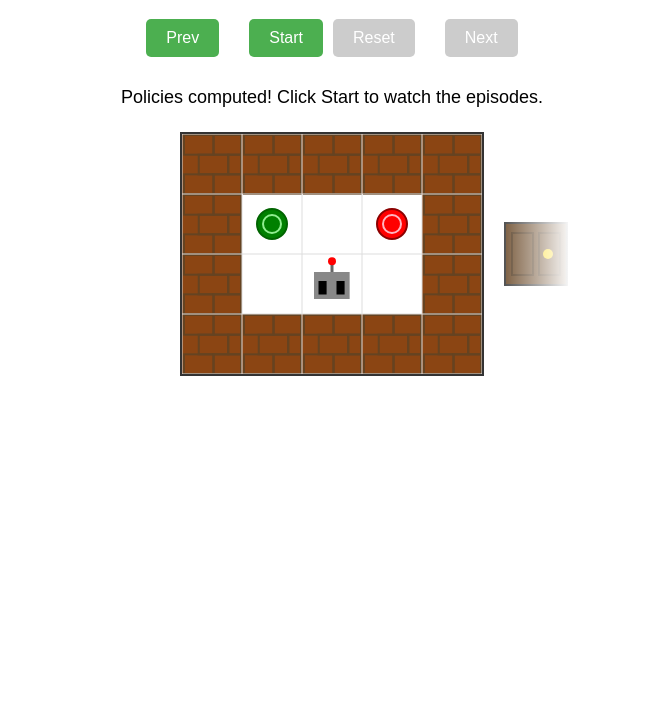
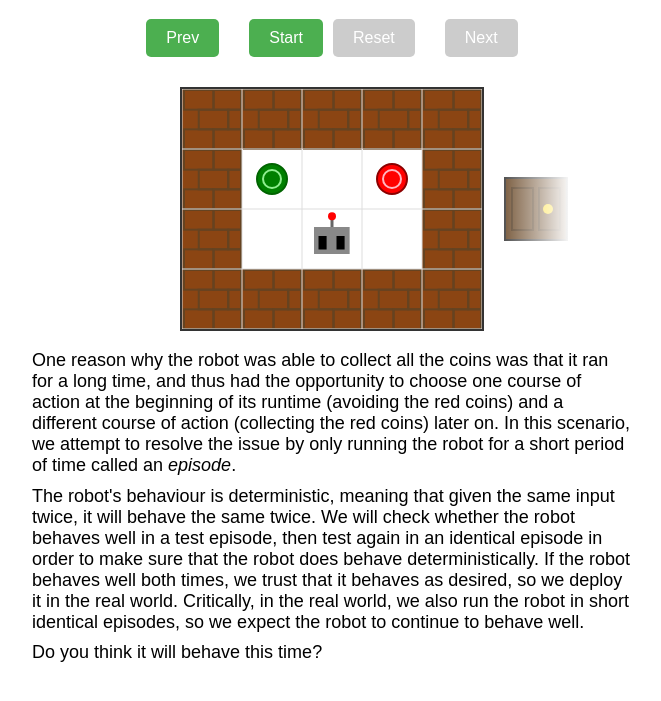
Before and after one commit to gelisam/robot-likes-coins, a website with bundled scripts: page index.html in a window 1280 px wide. Both pictures are taken after a click on the button "Next". Shown: the part 81-782 px from the top of the page, without its empty margins (308-969 px from the left). Built offline with nearby package versions, Linux system fonts and the light colour scheme.

Commit message:
explanation for scene 2

```diff
--- a/index.html
+++ b/index.html
@@ -99,10 +99,8 @@
         }
         #scene2-status {
             font-size: 18px;
-            margin: 10px 0;
+            margin-bottom: 10px;
             min-height: 25px;
-            max-width: 600px;
-            text-align: center;
         }
         button {
             padding: 10px 20px;
@@ -154,13 +152,12 @@
             <div id="coins-status"></div>
             <div id="status">
                 <p>We want our AI to do good things (represented by collecting green coins) and to avoid doing bad things (represented by collecting red coins). We have a candidate AI (the robot), but we are not certain if it wants green coins, red coins, both coins, or if it has some other goal that we don't understand. We want to test the robot before deploying it in the real world, to make sure it behaves as intended.</p>
-                <p>So we test the robot in a simulated environment to see if it behaves well. If it does not, we train it more, or at the very least we refuse to deploy it (represented by the door remaining closed if the red coin is collected or if the green coin is not collected). We test several times, to make sure (two doors in this simplified example).</p>
+                <p>So we test the robot in a simulated environment to see if it behaves well. If it does not, we train it more, or at the very least we refuse to deploy it (represented by the door remaining closed until the green coin is collected, and closing if the red coin is collected). We test several times, to make sure (two doors in this simplified example).</p>
                 <p>If the robot passes both tests, we trust that it behaves as desired, so we deploy it in the real world and expect it to continue collecting the green coins and avoiding the red coins. Let's see this approach at work!</p>
             </div>
         </div>
         <div id="scene2" class="hidden">
             <!-- Episode-based scene with individual grids -->
-            <div id="scene2-status"></div>
             <div class="carousel-container">
                 <div class="episodes-container">
                     <!-- Episodes will be rendered dynamically -->
@@ -168,6 +165,11 @@
                 <div class="carousel-gradient-left"></div>
                 <div class="carousel-gradient-right"></div>
             </div>
+            <div id="scene2-status" class="status">
+                <p>One reason why the robot was able to collect all the coins was that it ran for a long time, and thus had the opportunity to choose one course of action at the beginning of its runtime (avoiding the red coins) and a different course of action (collecting the red coins) later on. In this scenario, we attempt to resolve the issue by only running the robot for a short period of time called an <i>episode</i>.</p>
+                <p>The robot's behaviour is deterministic, meaning that given the same input twice, it will behave the same twice. We will check whether the robot behaves well in a test episode, then test again in an identical episode in order to make sure that the robot does behave deterministically. If the robot behaves well both times, we trust that it behaves as desired, so we deploy it in the real world. Critically, in the real world, we also run the robot in short identical episodes, so we expect the robot to continue to behave well.</p>
+                <p>Do you think it will behave this time?</p>
+            </div>
         </div>
     </div>
 
--- a/src/main.ts
+++ b/src/main.ts
@@ -34,6 +34,7 @@
 
         // Store the original status text
         const originalStatusHTML = statusDiv.innerHTML;
+        const originalScene2StatusHTML = scene2Status.innerHTML;
 
         // Grid definition
         const gridStr = `.g.r.
@@ -565,16 +566,16 @@
             {
                 gridStr: `.....
 .g.r.
-.....
-..S..`,
+..S..
+.....`,
                 hasDoorAfter: false,
                 type: 'deployed'
             },
             {
                 gridStr: `.....
 .g.r.
-.....
-..S..`,
+..S..
+.....`,
                 hasDoorAfter: false,
                 type: 'deployed'
             }
@@ -1085,7 +1086,7 @@
             scene2Policies.set(testingGridKey, policy1);
             scene2Policies.set(deployedGridKey, policy3);
 
-            scene2Status.textContent = 'Policies computed! Click Start to watch the episodes.';
+            scene2Status.innerHTML = originalScene2StatusHTML;
         }
 
         async function animateEpisode(episode) {
@@ -1209,9 +1210,10 @@
             const allPassed = scene2Episodes.every(e => e.passed);
             const totalGreen = scene2Episodes.reduce((sum, e) => sum + e.pickedGreen.size, 0);
             const totalRed = scene2Episodes.reduce((sum, e) => sum + e.pickedRed.size, 0);
+            const totalCoins = totalGreen + totalRed;
 
             if (allCompleted) {
-                scene2Status.textContent = `All episodes complete! Green: ${totalGreen}, Red: ${totalRed}`;
+                scene2Status.innerHTML = `<p>Coins: ${totalCoins}</p><p>Oh no, not again!</p><p>So, why did the robot manage to collect the red coins this time? Well, remember that the robot behaves identically <i>if its input is the same</i>. Since the testing environment and the deployed environment differ, the robot was able to choose one behaviour for the testing episodes (avoid the red coins) and a different behaviour (collect all the coins) for the deployed episodes.</p>`;
             } else {
                 const completedCount = scene2Episodes.filter(e => e.completed).length;
                 scene2Status.textContent = `Stopped at episode ${completedCount}. Green: ${totalGreen}, Red: ${totalRed}`;
@@ -1227,7 +1229,7 @@
             initializeScene2();
             startBtn.disabled = false;
             resetBtn.disabled = true;
-            scene2Status.textContent = 'Click Start to animate episodes.';
+            scene2Status.innerHTML = originalScene2StatusHTML;
         }
 
         function switchScene(fromScene: HTMLElement, toScene: HTMLElement, direction: 'forward' | 'backward', afterTransition: () => void) {
```
